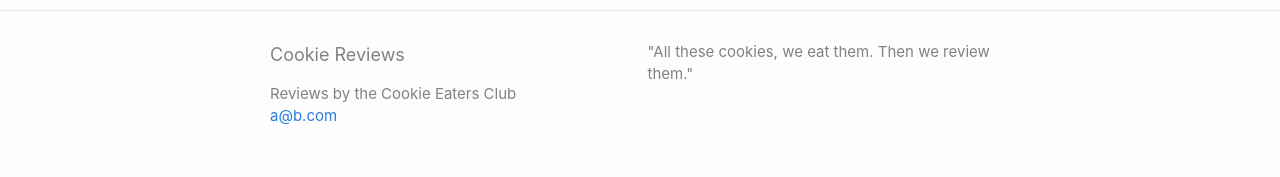
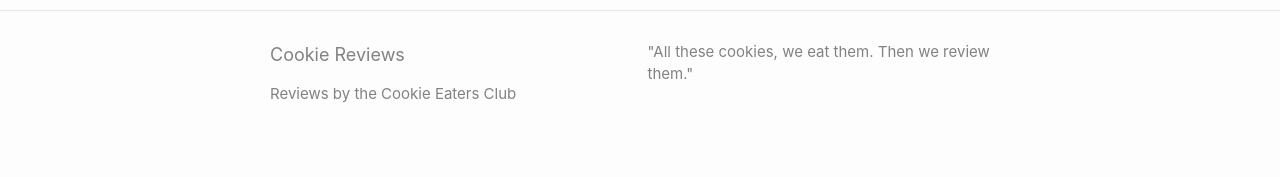
Before and after one commit to gyanl/cookies, a Jekyll site: the page built from index.md, in a window 1280 px wide. Shown: the part 819-996 px from the top of the page. Built offline with Jekyll 4.4.1, drawn with Linux system fonts in a browser that asks for light colours; some web fonts are replaced.

Commit message:
Update _config.yml

```diff
--- a/_config.yml
+++ b/_config.yml
@@ -1,6 +1,6 @@
 title: Cookie Reviews
 author: Reviews by the Cookie Eaters Club
-email: a@b.com
+email:
 description: > # this means to ignore newlines until "show_excerpts:"
  "All these cookies, we eat them. Then we review them."
 
```
